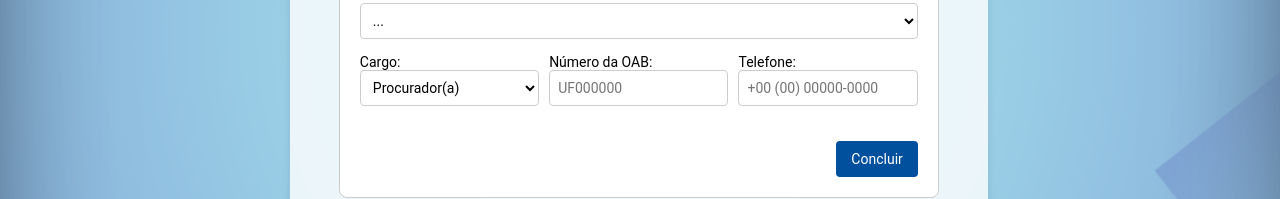
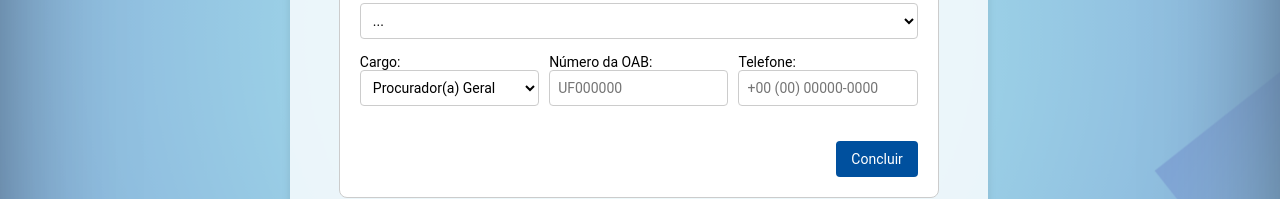
Before and after one commit to pauloricf/Processos_Juridicos, a React (Create React App) app in the folder frontend/: page /register-user in a window 1280 px wide. Shown: the part 365-564 px from the top of the page. Built offline with nearby package versions, Linux system fonts and the light colour scheme.

Commit message:
fix: conection the frontend of UsersPage with backend

```diff
--- a/frontend/src/components/FormsUsers.js
+++ b/frontend/src/components/FormsUsers.js
@@ -12,7 +12,7 @@ function Form() {
     matricula: '',
     birthday: '',
     sex: '',
-    position: 'procurador',
+    position: '',
     numeroOab: '',
     phone: ''
    })
@@ -41,7 +41,7 @@ function Form() {
         if (!formData.matricula) newErrors.matricula = 'A matrícula é obrigatória.';
         if (!formData.birthday) newErrors.birthday = 'A data de nascimento é obrigatória.';
         if (formData.sex === '...') newErrors.sex = 'Selecione um sexo.';
-        if (!formData.numeroOab) newErrors.numeroOab = 'O número da OAB é obrigatório.';
+        //if (!formData.numeroOab) newErrors.numeroOab = 'O número da OAB é obrigatório.';
         if (!phoneRegex.test(formData.phone)) newErrors.phone = 'Telefone inválido. Use o formato +00 (00) 00000-0000.';
 
         return newErrors
@@ -123,9 +123,10 @@ function Form() {
                 <div className="form-row">
                     <label>Cargo:
                         <select name="position" id="position" value={formData.position} onChange={handleChange} required>
-                            <option value="procurador">Procurador(a)</option>
-                            <option value="advogado">Advogado(a)</option>
-                            <option value="estagiario">Estagiário(a)</option>
+                            <option value="ProcuradorGeral">Procurador(a) Geral</option>
+                            <option value="ProcuradorEfetivo">Procurador(a) Efetivo</option>
+                            <option value="Secretario">Secretario(a)</option>
+                            <option value="Assessoria">Assessoria</option>
                             {/* outras opções */}
                         </select>
                     </label>
```
Also changed, not shown: 2 other files (tests, documents, lock files or other folders).
